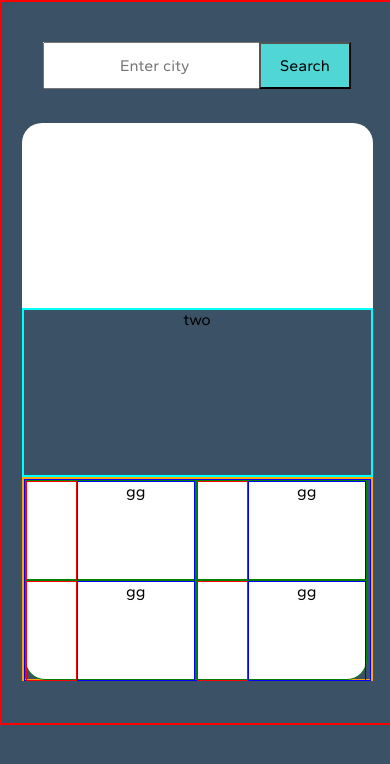
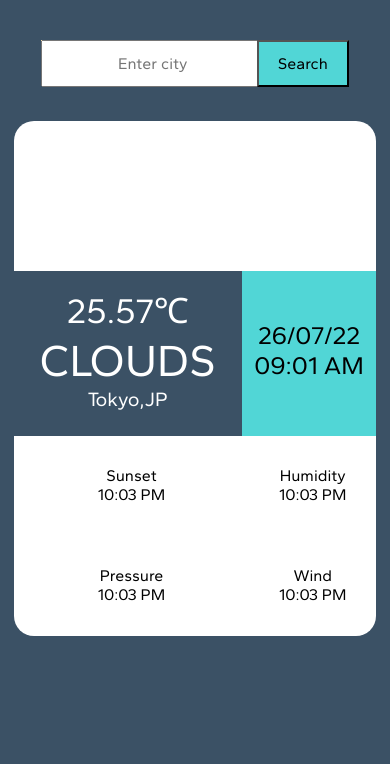
Before and after one commit to leston-64code/Weather-app, a React (Create React App) app: page / in a window 390 px wide. Shown: the top 764 px of the page. Built offline with nearby package versions, Linux system fonts and the light colour scheme; some icons are missing.

Commit message:
done all css

```diff
--- a/src/components/Temperature.js
+++ b/src/components/Temperature.js
@@ -25,31 +25,53 @@ function Temperature() {
         <div className="three-one">
         <i class="wi wi-day-storm-showers icon-one"></i>
         </div>
-        <div className="three-two">two</div>
+        <div className="three-two">
+          <div className="setter">
+            <div className="three-two-one ok">
+              <div className="super">
+                <div className="super-one">
+               <p>25.57&#8451;</p>
+                  </div>
+                <div className="super-two">
+                  <p className="child-one">CLOUDS</p><br />
+                  <p className="child-two">Tokyo,JP</p>
+                </div>
+              </div>
+            </div>
+            <div className="three-two-two ok">
+              <p className="super-child-one">26/07/22</p>
+              <p className="super-child-two">09:01 AM</p>
+            </div>
+          </div>
+        </div>
         <div className="three-three">
           <div className="three-three-flexer">
           <div className="last-one hello ">
             <div className="last-container">
-              <div className="onner"><i class="wi wi-night-sleet"></i></div>
-              <div className="twoer">gg</div>
+              <div className="onner"><i class="wi wi-sunset"></i></div>
+              <div className="twoer"><p>Sunset
+              <br />10:03 PM</p></div>
             </div>
           </div>
           <div className="last-two hello ">
           <div className="last-container">
-          <div className="onner"><i class="wi wi-night-sleet"></i></div>
-              <div className="twoer">gg</div>
+          <div className="onner"><i class="wi wi-humidity"></i></div>
+              <div className="twoer"><p>Humidity
+              <br />10:03 PM</p></div>
           </div>
           </div>
           <div className="last-three hello ">
           <div className="last-container">
-          <div className="onner"><i class="wi wi-night-sleet"></i></div>
-              <div className="twoer">gg</div>
+          <div className="onner"><i class="wi wi-fog"></i></div>
+              <div className="twoer"><p>Pressure
+              <br />10:03 PM</p></div>
           </div>
           </div>
           <div className="last-four hello ">
           <div className="last-container">
-          <div className="onner"><i class="wi wi-night-sleet"></i></div>
-              <div className="twoer">gg</div>
+          <div className="onner"><i class="wi wi-strong-wind"></i></div>
+              <div className="twoer"><p>Wind
+              <br />10:03 PM</p></div>
           </div>
           </div>
           </div>
--- a/src/components/style.css
+++ b/src/components/style.css
@@ -7,7 +7,7 @@
     color:white
 } */
 .one{
-    border:2px solid red;
+    /* border:2px solid red; */
     width:70vw;
     /* height: 100vh; */
     margin: auto;
@@ -91,38 +91,39 @@
 
 
 .three-two{
-    border: 2px solid cyan;
+    /* border: 2px solid cyan; */
     height: 33%;
+
 }
 .three-three{
-    border:2px solid orange;
+    /* border:2px solid orange; */
     height: 27%;
 }
 
 .three-three-flexer{
-    border:1px solid blue;
+    /* border:1px solid blue; */
     display: flex;
     height: 100%;
 
 }
 
 .last-one{
-    border: 1px solid green;
+    /* border: 1px solid green; */
     width: 25%;
     border-radius: 0 0 0 20px;
 }
 .last-two{
-    border: 1px solid green;
+    /* border: 1px solid green; */
     width: 25%;
 
 }
 .last-three{
-    border: 1px solid green;
+    /* border: 1px solid green; */
     width: 25%;
 
 }
 .last-four{
-    border: 1px solid green;
+    /* border: 1px solid green; */
     width: 25%;
     border-radius: 0 0 20px 0;
 }
@@ -136,7 +137,7 @@
 }
 
 .onner {
-    border:1px solid red;
+    /* border:1px solid red; */
     height:100%;
     width:30%
 }
@@ -146,26 +147,105 @@
 }
 
 .twoer{
-    border: 1px solid blue;
+    /* border: 1px solid blue; */
     height:100%;
     width:70%;
 }
 
+.setter{
+    /* border: 1px solid red; */
+    display: flex;
+    width: 100%;
+    height: 100%;
+}
 
-@media (max-width:500px){
+.ok{
+    /* border:1px solid green */
+}
+.three-two-one{
+    width: 70%;
+    height: 100%;
+}
+.three-two-two{
+    width: 30%;
+    height: 100%;
+    background-color:  rgb(81, 214, 214);
+}
+
+.super{
+    display: flex;
+    width: 100%;
+    height: 100%;
+}
+.super-one{
+    text-align: center;
+    /* border:2px solid red; */
+    /* width:40%;
+    height:100%; */
+}
+
+.super-two{
+    /* border:2px solid red; */
+    /* margin-left:5px; */
+    width:60%;
+    height:100%;
+}
+.super-one p{
+    display: inline-block;
+    font-size:52px;
+    color:white
+}
+.child-one{
+    display: inline-block;
+    margin: 0;
+    margin-top: 44px;
+    font-size: 47px;
+    margin-right: 53px;
+    color:white
+}
+.child-two{
+    display: inline-block;
+    margin: 0;
+    margin-right: 85px;
+    color:white
+}
+
+.super-child-one{
+    display: inline-block;
+    color:black;
+    margin: 0;
+    font-size: 25px;
+    margin-top: 49px;
+}
+
+.super-child-two{
+    display: inline-block;
+    color:black;
+    margin: 0;
+    font-size: 25px;
+}
+.twoer p{
+    margin-top: 30px;
+}
+
+@media (max-width:600px){
     .one{
         width:100vw;
     }
     .icon-one{
-        margin-top: 45px;
-        font-size:80px;
+        margin-top: 40px;
+        font-size:70px;
     }
 
     .two{
         width: 80%;
     }
+    .three-one{
+        height: 150px;
+    }
+
     .three{
-        width: 90%;
+        width: 93%;
         margin-top:0;
 
     }
@@ -186,5 +266,40 @@
     .last-three{
         border-radius: 0 0 0 20px;
     }
+    .super{
+        flex-direction: column;
+        /* width: 50%; */
+    }
+    .super-one p{
+        /* border: 1px solid red; */
+        width: 100%;
+        font-size: 35px;
+        margin: 0;
+        margin-top: 15px;
 
+    }
+    .super-two{
+        /* border: 1px solid green; */
+        /* font-size:15px; */
+        width: 100%;
+    }
+    .child-one{
+        font-size: 45px;
+        margin: 0;
+        width: 100%;
+    }
+    .child-two{
+        font-size: 20px;
+        margin: 0;
+    }
+    .super{
+        height: 50px;
+    }
+
+    .three-three-flexer{
+        width: 102%;
+    }
+    .three-two-two{
+        width: 150px;
+    }
 }
```
